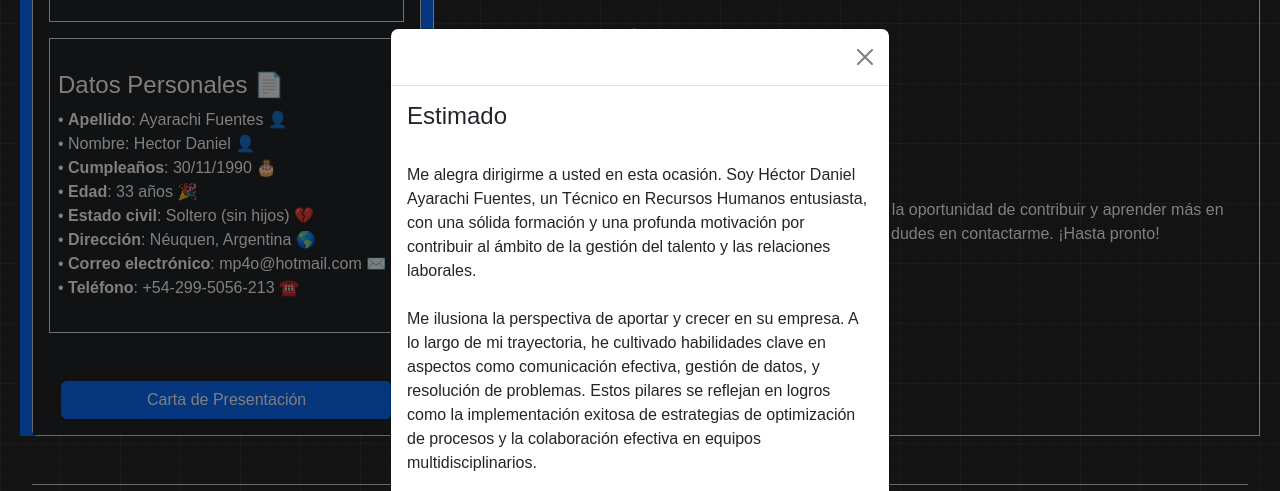
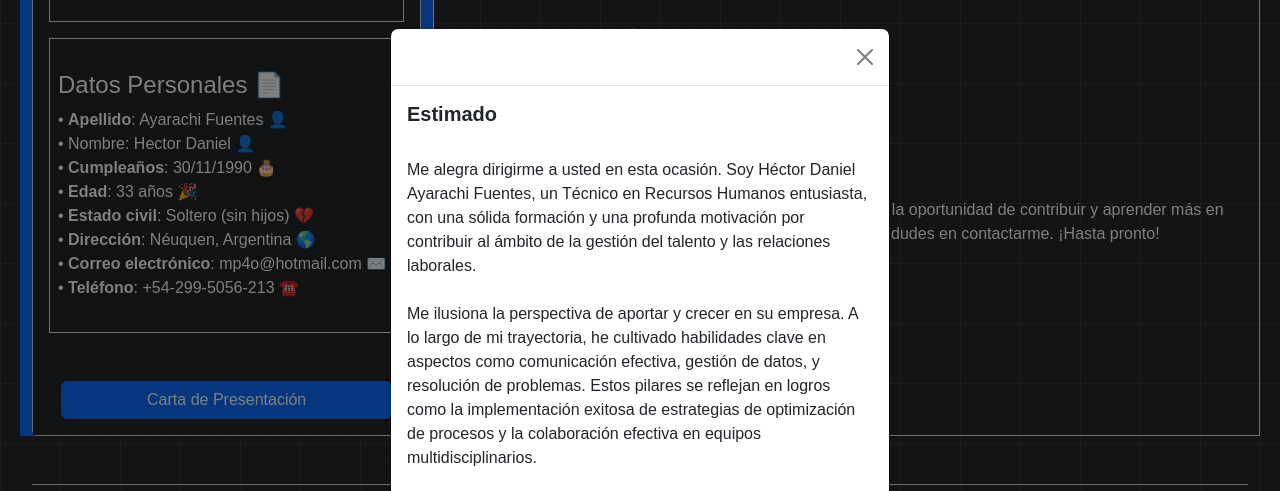
Before and after one commit to HectorDanielAyarachiFuentes/cv-boostrap, a plain HTML site: page index.html in a window 1280 px wide. Both pictures are taken after a click on the button "Carta de Presentación". Shown: the part 1047-1538 px from the top of the page. Drawn offline with nearby package versions, Linux system fonts and the light colour scheme.

Commit message:
</strong>

```diff
--- a/index.html
+++ b/index.html
@@ -81,7 +81,7 @@
                   </div>
                   <!-- Modal Body -->
                   <div class="modal-body text-dark">
-                    <h5 class="h4">Estimado</h5>
+                    <h5 class="h5"><strong>Estimado</strong></h5>
                     <br />
                     <p>
                       Me alegra dirigirme a usted en esta ocasión. Soy Héctor
```
